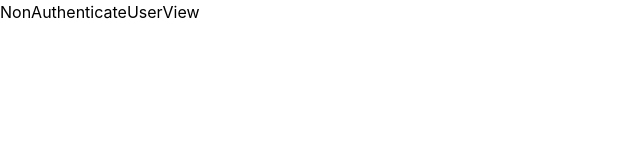
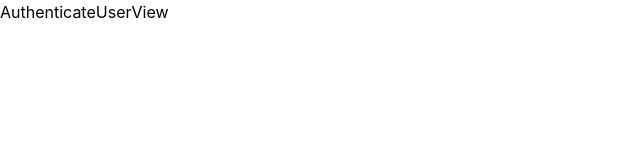
Before and after one commit to Dany-Rolon/ChallengeJS, a React (Create React App) app in the folder client/: page / in a window 1280 px wide. Shown: the top 160 px of the page, without its empty margins (0-640 px from the left). Built offline with nearby package versions, Linux system fonts and the light colour scheme.

Commit message:
feat: Add router and conditional render

```diff
--- a/client/src/App.jsx
+++ b/client/src/App.jsx
@@ -1,12 +1,17 @@
 import { useState } from "react"
+import { BrowserRouter as Router } from "react-router-dom"
 import AutheticateUserView from './views/AuthenticateUser.view'
 import NonAuthenticaUserView from './views/NonAuthenticateUser.view'
 
 export default function App() {
 
-  const [thereIsUser, setThereIsUser] = useState(false)
+  const [thereIsUser, setThereIsUser] = useState(true)
 
   return (
-    thereIsUser ? <AutheticateUserView setThereIsUser={setThereIsUser}/> :  <NonAuthenticaUserView setThereIsUser={setThereIsUser}/>
+    <Router>
+      {
+        thereIsUser ? <AutheticateUserView setThereIsUser={setThereIsUser} /> : <NonAuthenticaUserView setThereIsUser={setThereIsUser} />
+      }
+    </Router>
   )
 }
```
